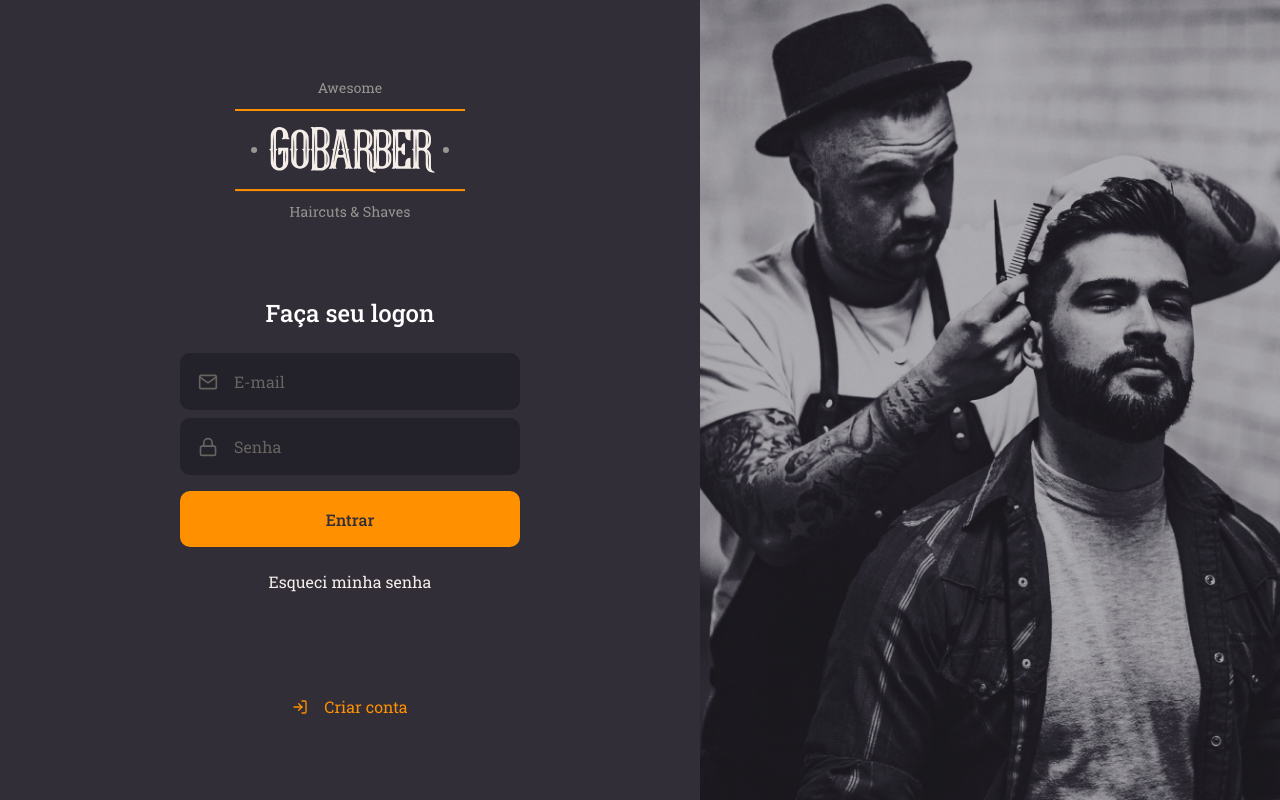
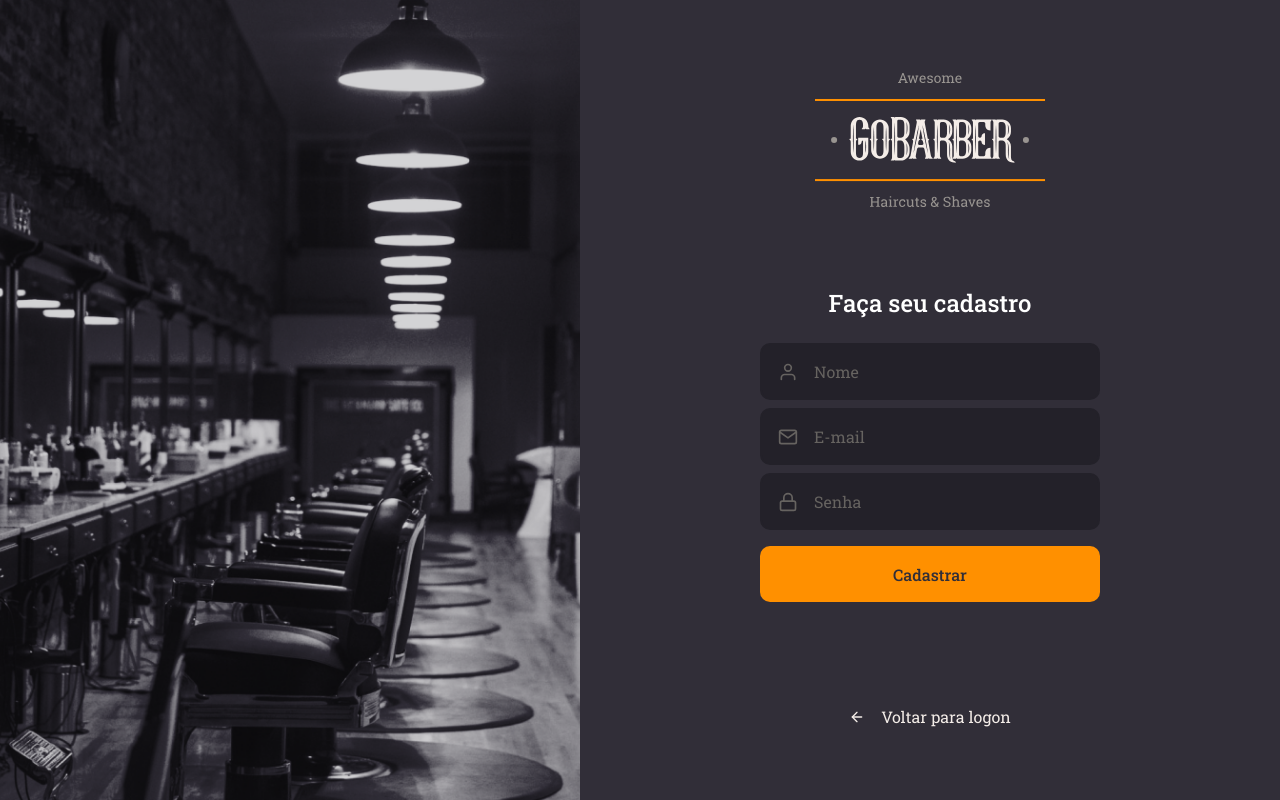
Before and after one commit to lgmaster/GoBarber-Web, a React (Create React App) app: page / in a window 1280 px wide. Built offline with nearby package versions, Linux system fonts and the light colour scheme.

Commit message:
feat: create and implemented SignUp component

```diff
--- a/src/App.tsx
+++ b/src/App.tsx
@@ -1,11 +1,12 @@
 import React from 'react';
 
-import SignIn from './pages/SignIn';
+// import SignIn from './pages/SignIn';
+import SignUp from './pages/SignUp';
 import GlobalStyle from './styles/global';
 
 const App: React.FC = () => (
   <>
-    <SignIn />
+    <SignUp />
     <GlobalStyle />
   </>
 );
--- /dev/null
+++ b/src/pages/SignUp/index.tsx
@@ -0,0 +1,39 @@
+import React from 'react';
+import { FiArrowLeft, FiMail, FiUser, FiLock } from 'react-icons/fi';
+
+import logoImg from '../../assets/logo.svg';
+
+import Input from '../../components/Input';
+import Button from '../../components/Button';
+
+import { Container, Content, Background } from './styles';
+
+const SignUp: React.FC = () => (
+  <Container>
+    <Background />
+    <Content>
+      <img src={logoImg} alt="GoBarber" />
+      <form>
+        <h1>Faça seu cadastro</h1>
+
+        <Input name="name" icon={FiUser} type="text" placeholder="Nome" />
+        <Input name="email" icon={FiMail} type="text" placeholder="E-mail" />
+        <Input
+          name="password"
+          icon={FiLock}
+          type="password"
+          placeholder="Senha"
+        />
+
+        <Button type="submit">Cadastrar</Button>
+      </form>
+
+      <a href="login">
+        <FiArrowLeft />
+        Voltar para logon
+      </a>
+    </Content>
+  </Container>
+);
+
+export default SignUp;
--- /dev/null
+++ b/src/pages/SignUp/styles.ts
@@ -0,0 +1,73 @@
+import styled from 'styled-components';
+import { shade } from 'polished';
+
+import signUpBackground from '../../assets/sign-up-background.png';
+
+export const Container = styled.section`
+  height: 100vh;
+
+  display: flex;
+  align-items: stretch;
+`;
+
+export const Content = styled.div`
+  display: flex;
+  flex-direction: column;
+  align-items: center;
+
+  place-content: center;
+
+  width: 100%;
+  max-width: 700px;
+
+  img {
+    width: 231px;
+  }
+
+  form {
+    margin: 80px 0;
+    width: 340px;
+    text-align: center;
+
+    h1 {
+      margin-bottom: 24px;
+    }
+
+    a {
+      color: #f4ede8;
+      display: block;
+      margin-top: 24px;
+      text-decoration: none;
+      transition: color 0.2s;
+
+      &:hover {
+        color: ${shade(0.2, '#f4ede8')};
+      }
+    }
+  }
+
+  > a {
+    color: #f4ede8;
+    display: block;
+    margin-top: 24px;
+    text-decoration: none;
+    transition: color 0.2s;
+
+    display: flex;
+    align-items: center;
+
+    svg {
+      margin-right: 16px;
+    }
+
+    &:hover {
+      color: ${shade(0.2, '#f4ede8')};
+    }
+  }
+`;
+
+export const Background = styled.div`
+  flex: 1;
+  background: url(${signUpBackground}) no-repeat center;
+  background-size: cover;
+`;
```
